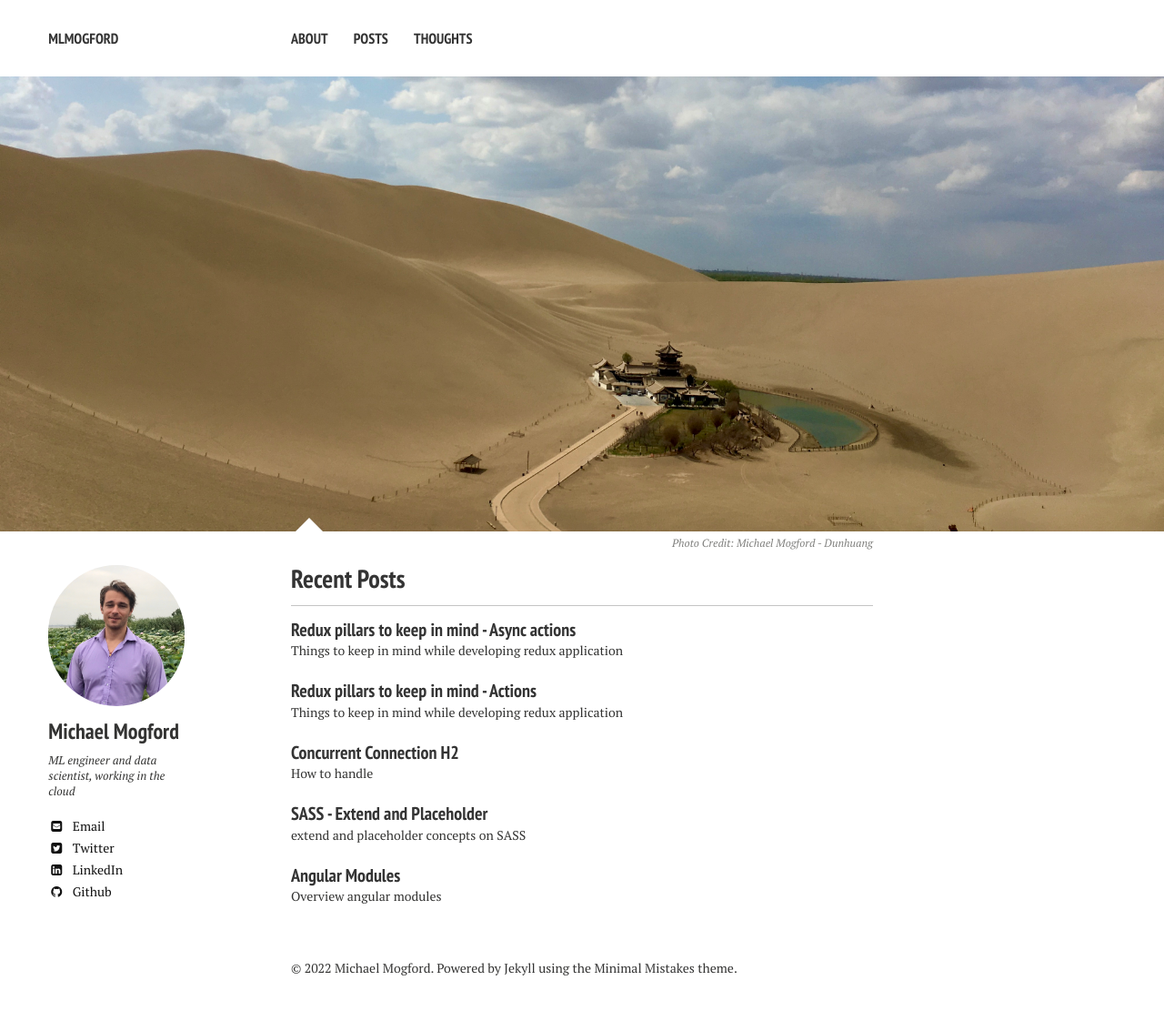
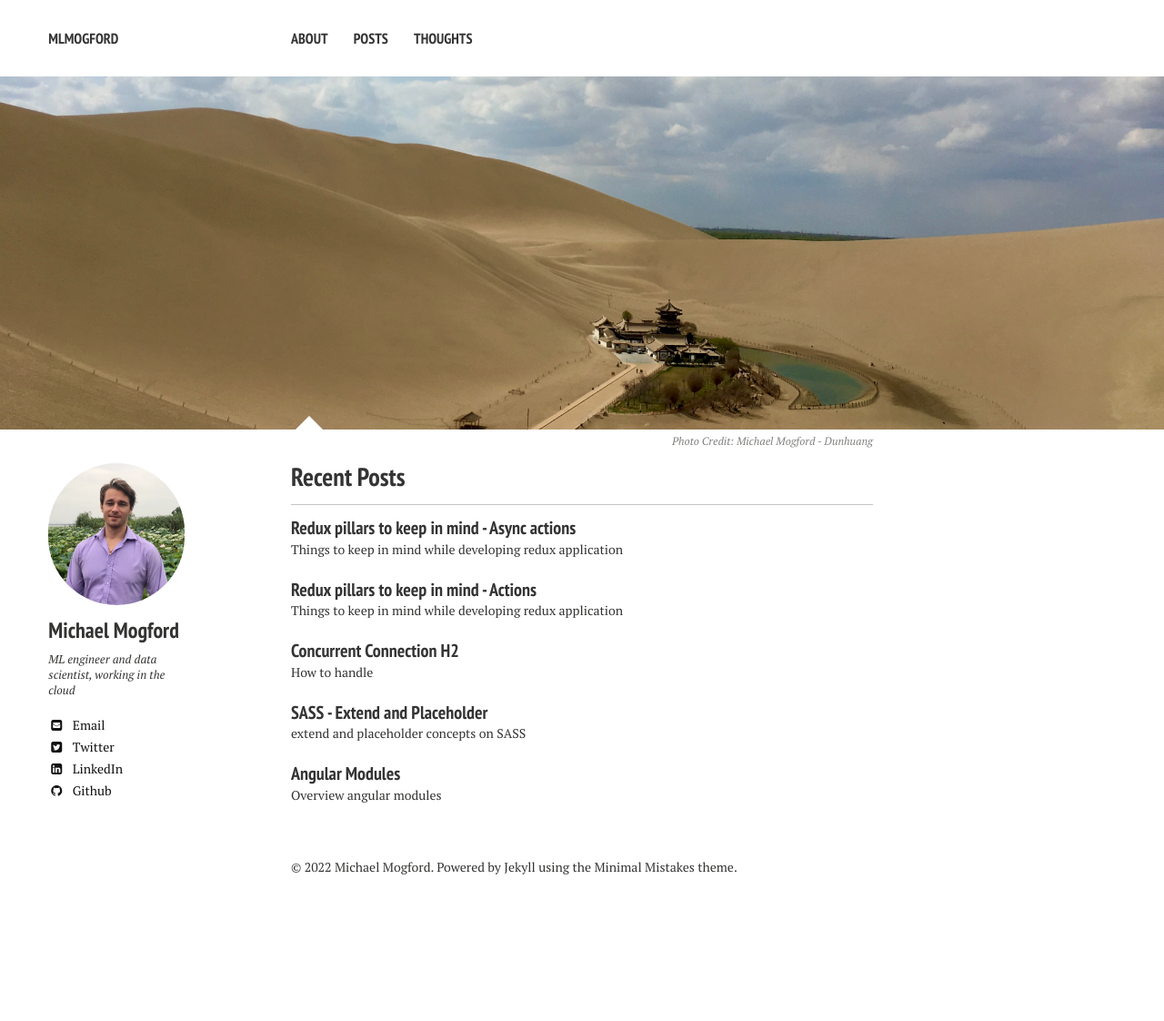
Before and after one commit to MLMogford/MLMogford.github.io, a Jekyll site: the page built from index.md, in a window 1280 px wide. Shown: the whole page at 91% size. Built offline with Jekyll 4.4.1, drawn with Linux system fonts in a browser that asks for light colours; nearby versions of some CDN libraries; after the commit the page ends 1011 px from its top, so only the background shows below that.

Commit message:
Update index.md

```diff
--- a/index.md
+++ b/index.md
@@ -3,7 +3,7 @@ layout: home
 excerpt: "I'm Michael, welcome to my personal website."
 tags: [data science, machine leaning engineering, cloud architecture design, personal blog, machine learning system development, mlops]
 image:
-  feature: sample-image-8.jpg
+  feature: dunhuang01.jpg
   credit: Michael Mogford - Dunhuang
   creditlink: http://mlmogford.dev/
 ---
```
